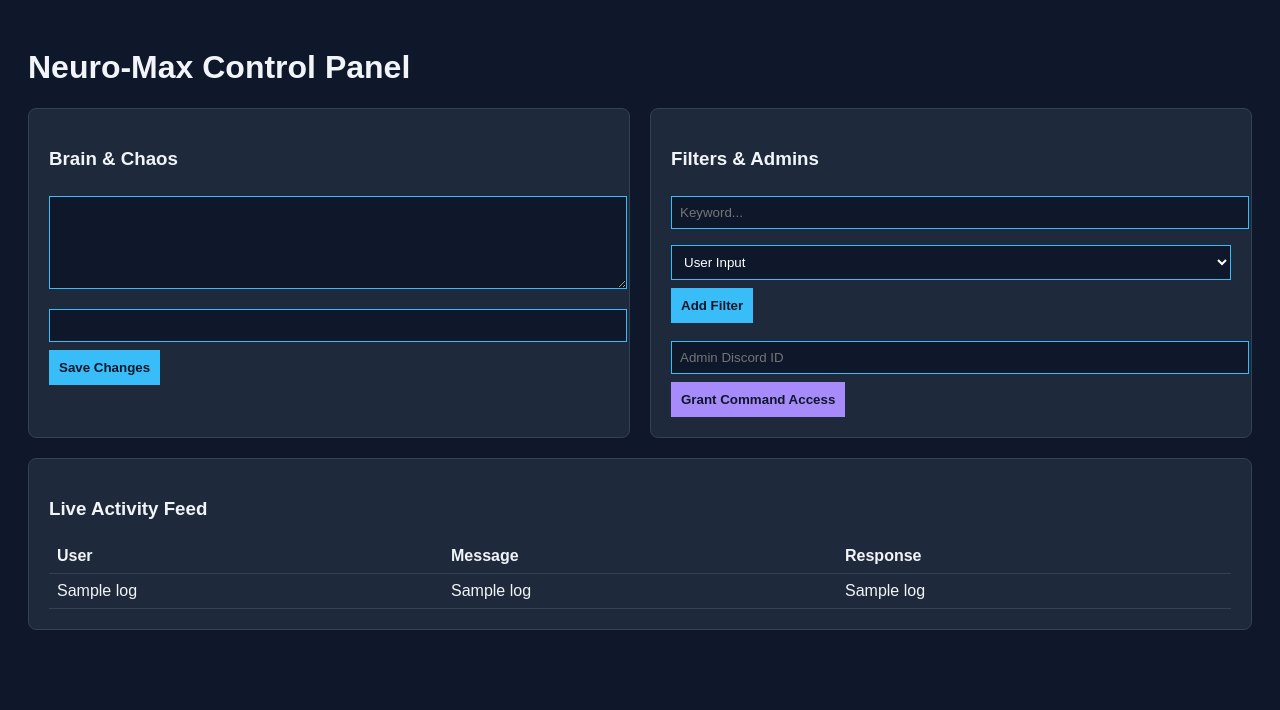
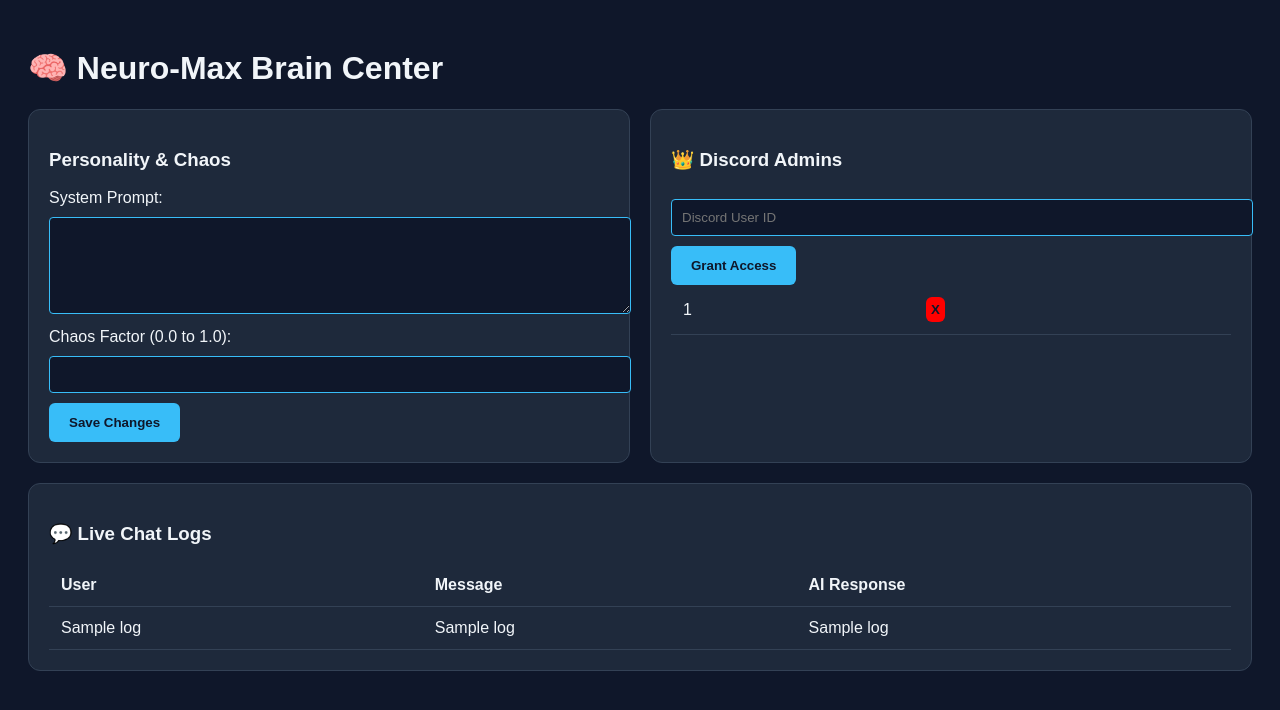
Before and after one commit to ooowillexistsooo/elia, a Python web app: template templates/dashboard.html in a window 1280 px wide. Shown: the top 710 px of the page. Run offline with Jinja, Linux system fonts and the light colour scheme; the template is opened without the code that fills it: most values are stand-ins (such as "Sample title", 1, 10 or a date in 2020).

Commit message:
Update dashboard.html

```diff
--- a/templates/dashboard.html
+++ b/templates/dashboard.html
@@ -1,45 +1,52 @@
 <!DOCTYPE html>
 <html>
 <head>
-    <title>Neuro-Panel</title>
+    <title>Neuro Dashboard</title>
     <style>
-        body { font-family: sans-serif; background: #0f172a; color: #f1f5f9; padding: 20px; }
-        .card { background: #1e293b; padding: 20px; border-radius: 8px; margin-bottom: 20px; border: 1px solid #334155; }
-        .grid { display: grid; grid-template-columns: 1fr 1fr; gap: 20px; }
-        input, textarea, select { width: 100%; padding: 8px; margin: 8px 0; background: #0f172a; color: white; border: 1px solid #38bdf8; }
-        button { background: #38bdf8; color: #0f172a; padding: 10px; border: none; cursor: pointer; font-weight: bold; }
+        body { background: #0f172a; color: #f1f5f9; font-family: sans-serif; padding: 20px; }
+        .card { background: #1e293b; padding: 20px; border-radius: 12px; margin-bottom: 20px; border: 1px solid #334155; }
+        input, textarea { width: 100%; padding: 10px; margin: 10px 0; background: #0f172a; color: white; border: 1px solid #38bdf8; border-radius: 4px; }
+        button { background: #38bdf8; color: #0f172a; padding: 12px 20px; border: none; border-radius: 6px; cursor: pointer; font-weight: bold; }
         table { width: 100%; border-collapse: collapse; }
-        td, th { padding: 8px; border-bottom: 1px solid #334155; text-align: left; }
+        th, td { padding: 12px; border-bottom: 1px solid #334155; text-align: left; }
     </style>
 </head>
 <body>
-    <h1>Neuro-Max Control Panel</h1>
-    <div class="grid">
+    <h1>🧠 Neuro-Max Brain Center</h1>
+
+    <div style="display: grid; grid-template-columns: 1fr 1fr; gap: 20px;">
         <div class="card">
-            <h3>Brain & Chaos</h3>
+            <h3>Personality & Chaos</h3>
             <form action="/action/config" method="post">
+                <label>System Prompt:</label>
                 <textarea name="personality" rows="5">{{ config['personality'] }}</textarea>
+                <label>Chaos Factor (0.0 to 1.0):</label>
                 <input name="chance" value="{{ config['chance'] }}">
-                <button>Save Changes</button>
+                <button type="submit">Save Changes</button>
             </form>
         </div>
+
         <div class="card">
-            <h3>Filters & Admins</h3>
-            <form action="/action/add_filter" method="post">
-                <input name="pattern" placeholder="Keyword...">
-                <select name="type"><option value="input">User Input</option><option value="output">Bot Output</option></select>
-                <button>Add Filter</button>
+            <h3>👑 Discord Admins</h3>
+            <form action="/action/add_admin" method="post">
+                <input name="user_id" placeholder="Discord User ID">
+                <button type="submit">Grant Access</button>
             </form>
-            <form action="/action/add_admin" method="post" style="margin-top:10px;">
-                <input name="user_id" placeholder="Admin Discord ID">
-                <button style="background:#a78bfa">Grant Command Access</button>
-            </form>
+            <table>
+                {% for admin in admins %}
+                <tr>
+                    <td>{{ admin[0] }}</td>
+                    <td><form action="/action/remove_admin" method="post"><input type="hidden" name="user_id" value="{{ admin[0] }}"><button style="background:red; padding: 5px;">X</button></form></td>
+                </tr>
+                {% endfor %}
+            </table>
         </div>
     </div>
+
     <div class="card">
-        <h3>Live Activity Feed</h3>
+        <h3>💬 Live Chat Logs</h3>
         <table>
-            <tr><th>User</th><th>Message</th><th>Response</th></tr>
+            <tr><th>User</th><th>Message</th><th>AI Response</th></tr>
             {% for log in logs %}
             <tr><td>{{ log[1] }}</td><td>{{ log[2] }}</td><td>{{ log[3] }}</td></tr>
             {% endfor %}
```
